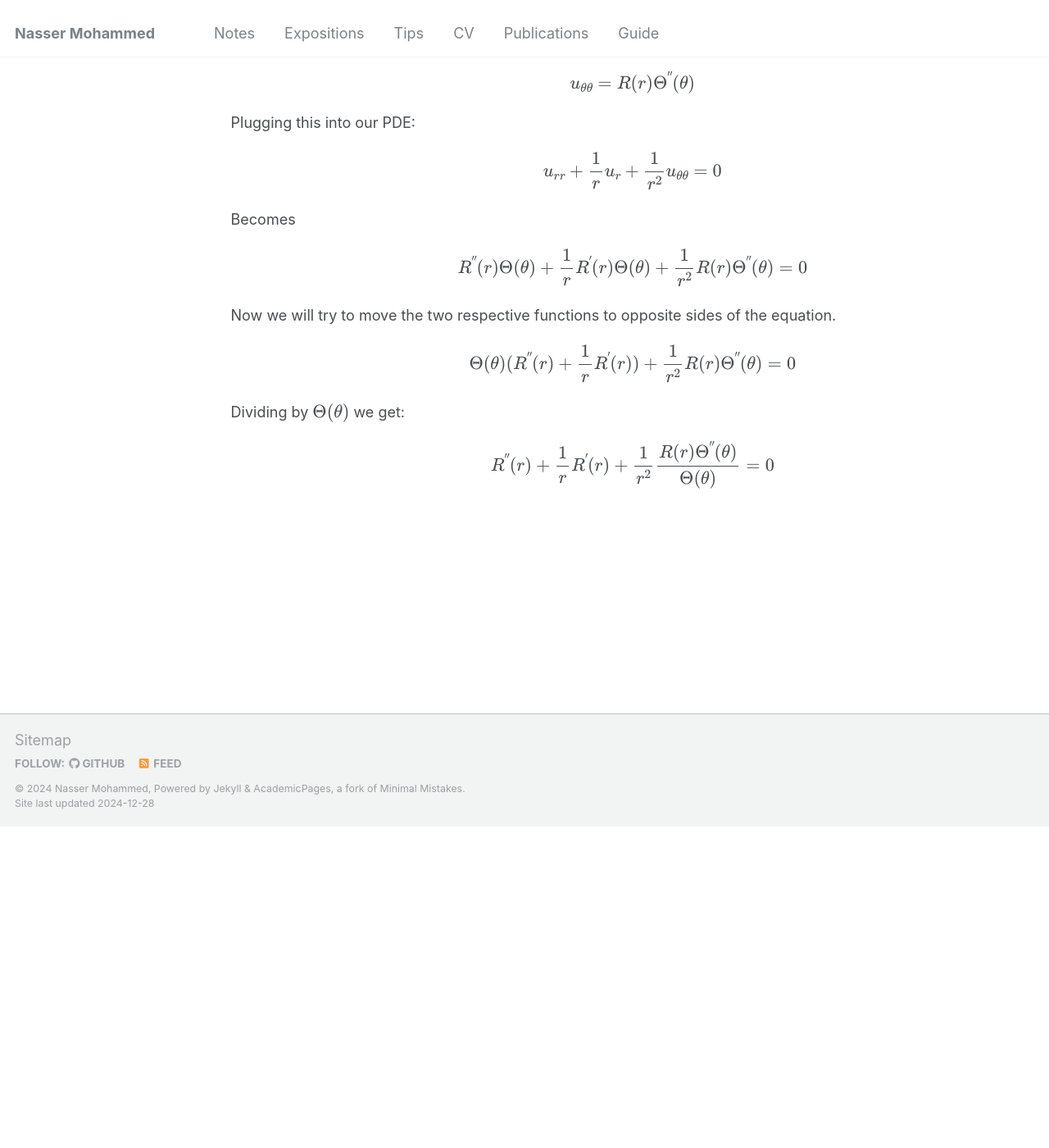
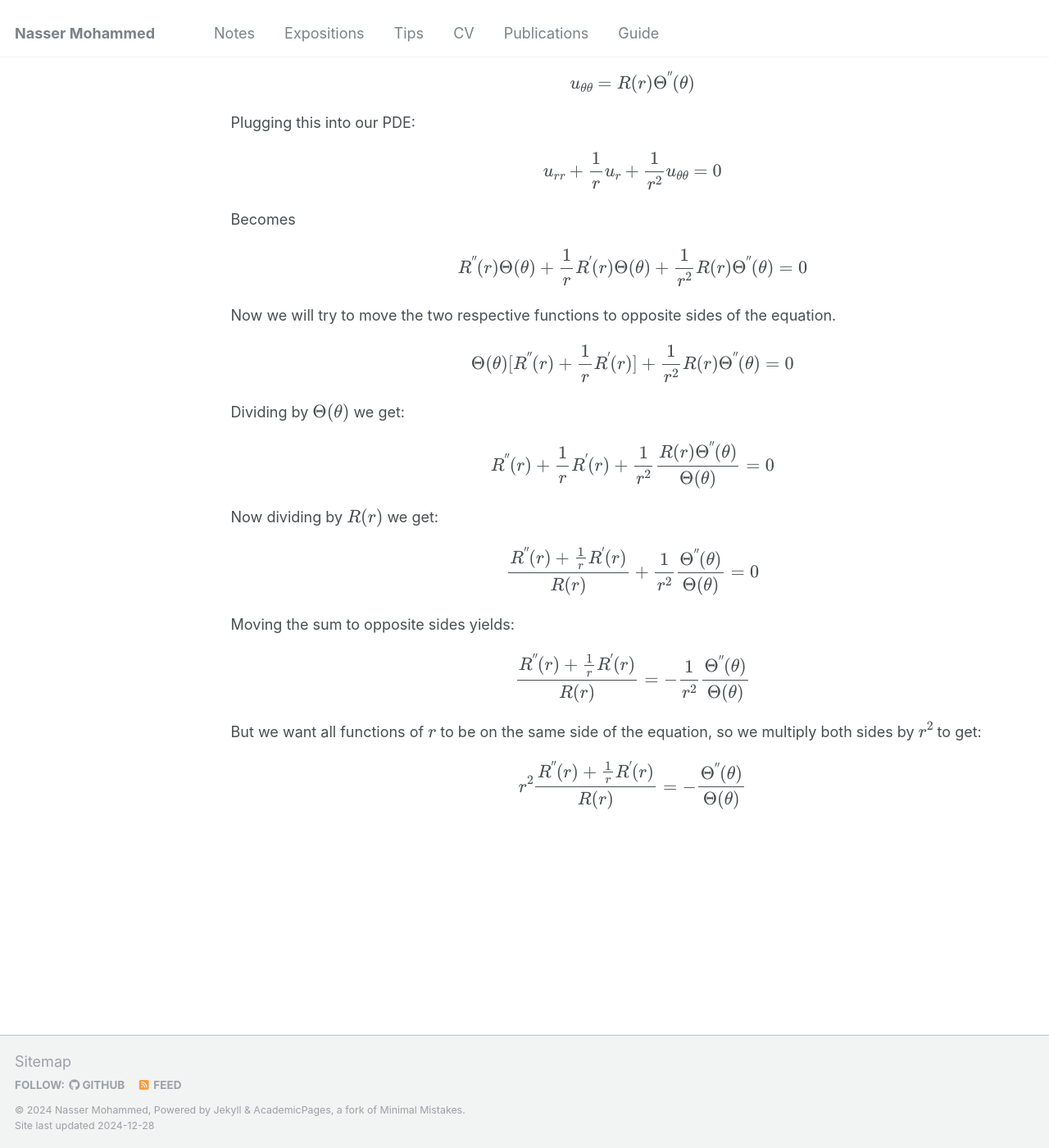
Before and after one commit to Nasser-Mohammed/Nasser-Mohammed.github.io, a Jekyll site: the page built from _pages/notes/pde/laplaceequation.md, in a window 1280 px wide and 1400 px high, scrolled down 2535 px. Shown: the whole window at 82% size. Built offline with Jekyll 4.4.1, drawn with Linux system fonts in a browser that asks for light colours; before the commit the page ends 3544 px from its top, so only the background shows below that.

Commit message:
Update laplaceequation.md

```diff
--- a/_pages/notes/pde/laplaceequation.md
+++ b/_pages/notes/pde/laplaceequation.md
@@ -54,6 +54,12 @@ Plugging this into our PDE:
 Becomes
 \\[R^{\''}(r)\Theta(\theta) +\frac{1}{r}R^{\'}(r)\Theta(\theta) + \frac{1}{r^2}R(r)\Theta^{\''}(\theta) = 0\\]
 Now we will try to move the two respective functions to opposite sides of the equation.
-\\[\Theta(\theta)(R^{\''}(r) +\frac{1}{r}R^{\'}(r)) + \frac{1}{r^2}R(r)\Theta^{\''}(\theta) = 0\\]
+\\[\Theta(\theta)\[R^{\''}(r) +\frac{1}{r}R^{\'}(r)\] + \frac{1}{r^2}R(r)\Theta^{\''}(\theta) = 0\\]
 Dividing by \\(\Theta(\theta)\\) we get:
 \\[R^{\''}(r) +\frac{1}{r}R^{\'}(r) + \frac{1}{r^2}\frac{R(r)\Theta^{\''}(\theta)}{\Theta(\theta)} = 0\\]
+Now dividing by \\(R(r)\\) we get:
+\\[\frac{R^{\''}(r) +\frac{1}{r}R^{\'}(r)}{R(r)} + \frac{1}{r^2}\frac{\Theta^{\''}(\theta)}{\Theta(\theta)} = 0\\]
+Moving the sum to opposite sides yields:
+\\[\frac{R^{\''}(r) +\frac{1}{r}R^{\'}(r)}{R(r)} = - \frac{1}{r^2}\frac{\Theta^{\''}(\theta)}{\Theta(\theta)}\\]
+But we want all functions of \\(r\\) to be on the same side of the equation, so we multiply both sides by \\(r^2\\) to get:
+\\[r^2\frac{R^{\''}(r) +\frac{1}{r}R^{\'}(r)}{R(r)} = - \frac{\Theta^{\''}(\theta)}{\Theta(\theta)}\\]
```
